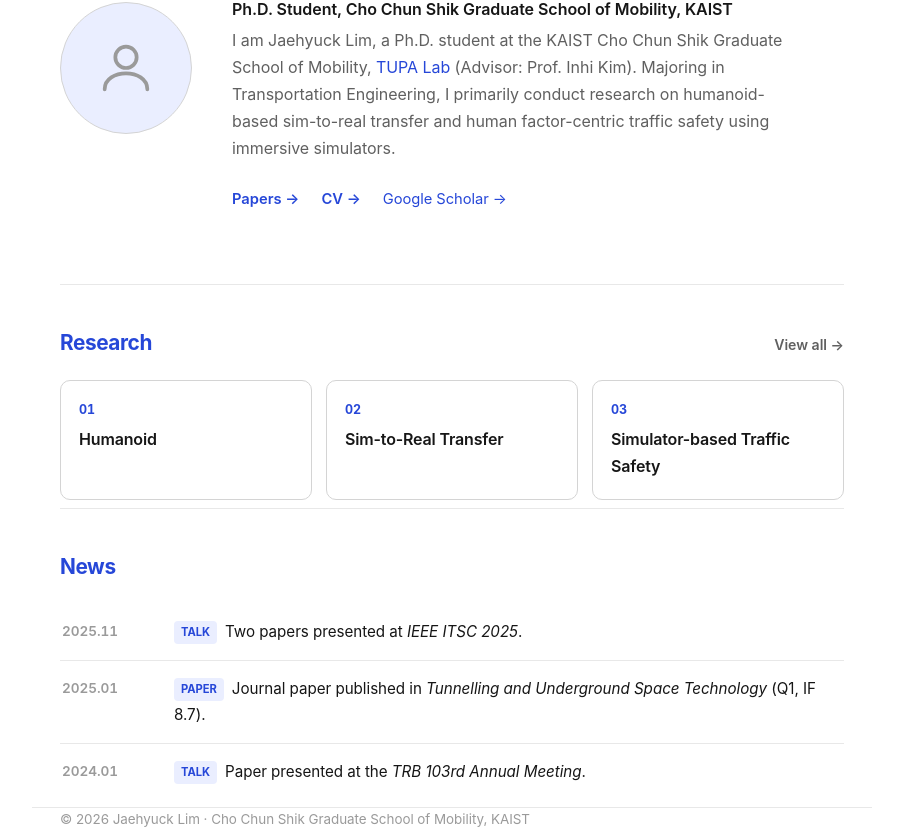
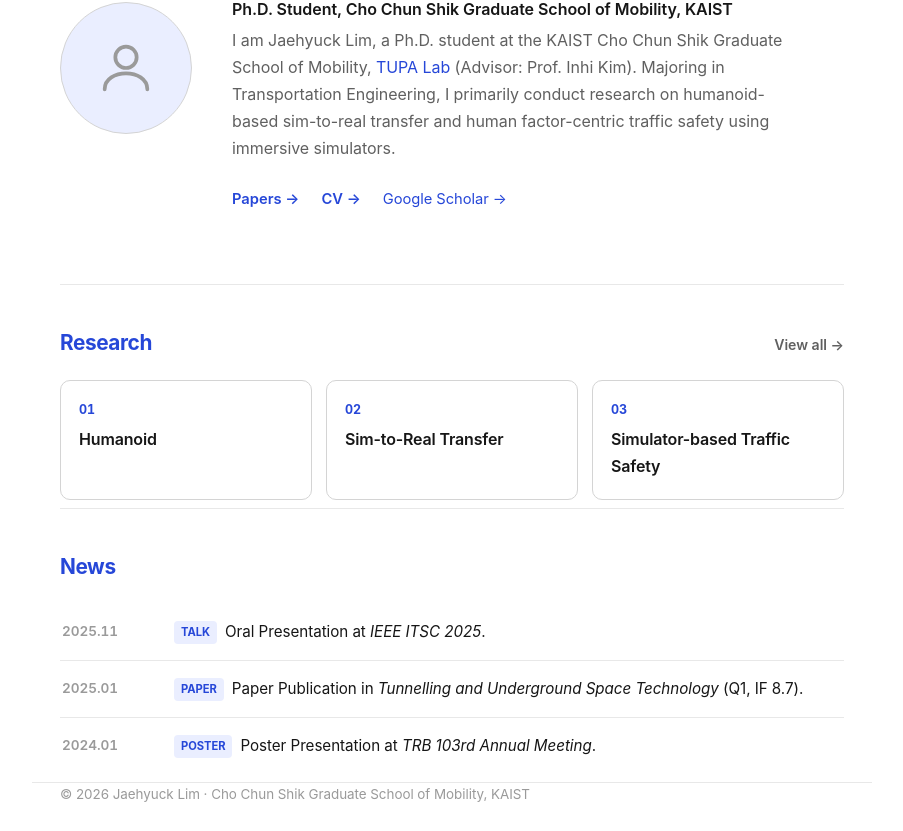
Before and after one commit to jaehyucklim/jaehyucklim.github.io, a plain HTML site: page index.html in a window 1280 px wide. Shown: the part 213-1044 px from the top of the page, without its empty margins (188-1091 px from the left). After the commit the page ends 1018 px from the top, so only its background shows below. Drawn offline with Linux system fonts and the light colour scheme.

Commit message:
Reword News items (oral/publication/poster)
Co-Authored-By: Claude Opus 4.8 (1M context) <noreply@anthropic.com>

```diff
--- a/index.html
+++ b/index.html
@@ -269,15 +269,15 @@
       <div class="news">
         <div class="news-item">
           <span class="date">2025.11</span>
-          <span class="txt"><span class="tag">TALK</span>Two papers presented at <em>IEEE ITSC 2025</em>.</span>
+          <span class="txt"><span class="tag">TALK</span>Oral Presentation at <em>IEEE ITSC 2025</em>.</span>
         </div>
         <div class="news-item">
           <span class="date">2025.01</span>
-          <span class="txt"><span class="tag">PAPER</span>Journal paper published in <em>Tunnelling and Underground Space Technology</em> (Q1, IF 8.7).</span>
+          <span class="txt"><span class="tag">PAPER</span>Paper Publication in <em>Tunnelling and Underground Space Technology</em> (Q1, IF 8.7).</span>
         </div>
         <div class="news-item">
           <span class="date">2024.01</span>
-          <span class="txt"><span class="tag">TALK</span>Paper presented at the <em>TRB 103rd Annual Meeting</em>.</span>
+          <span class="txt"><span class="tag">POSTER</span>Poster Presentation at <em>TRB 103rd Annual Meeting</em>.</span>
         </div>
       </div>
     </div>
```
